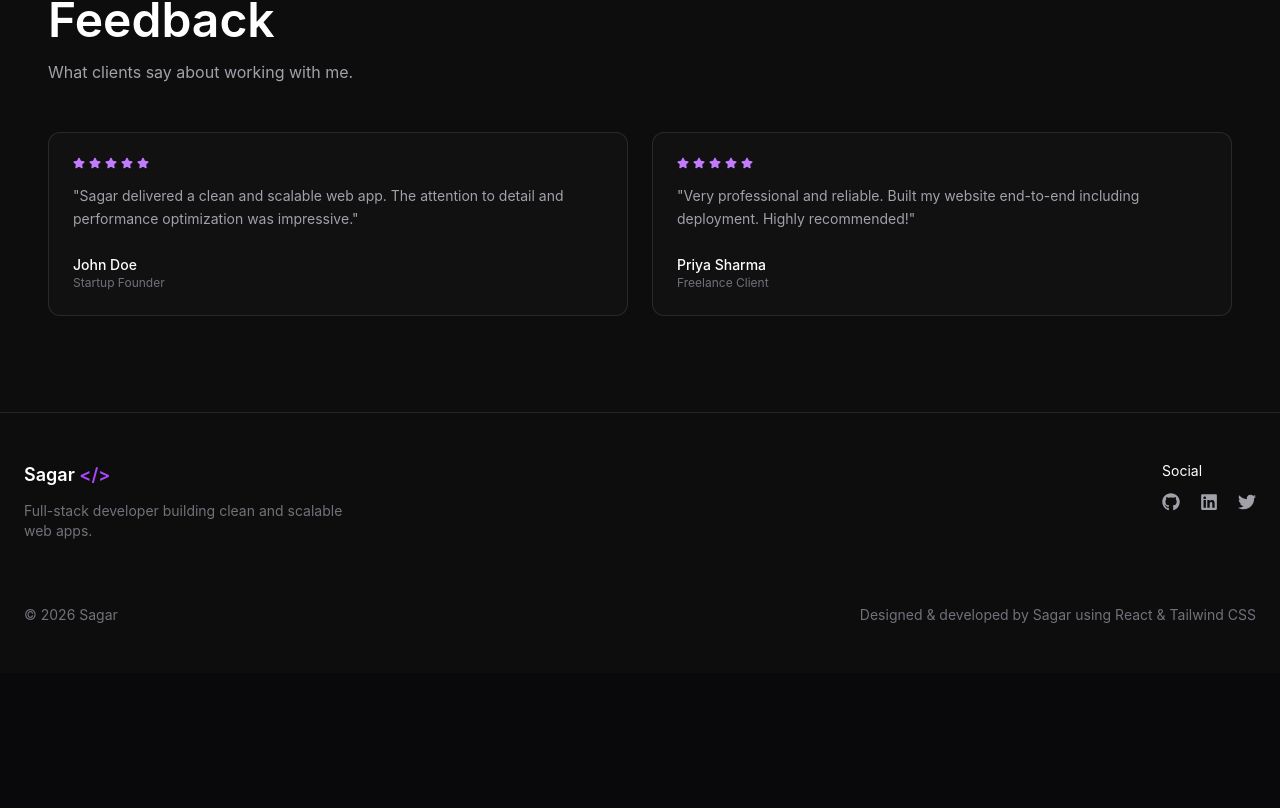
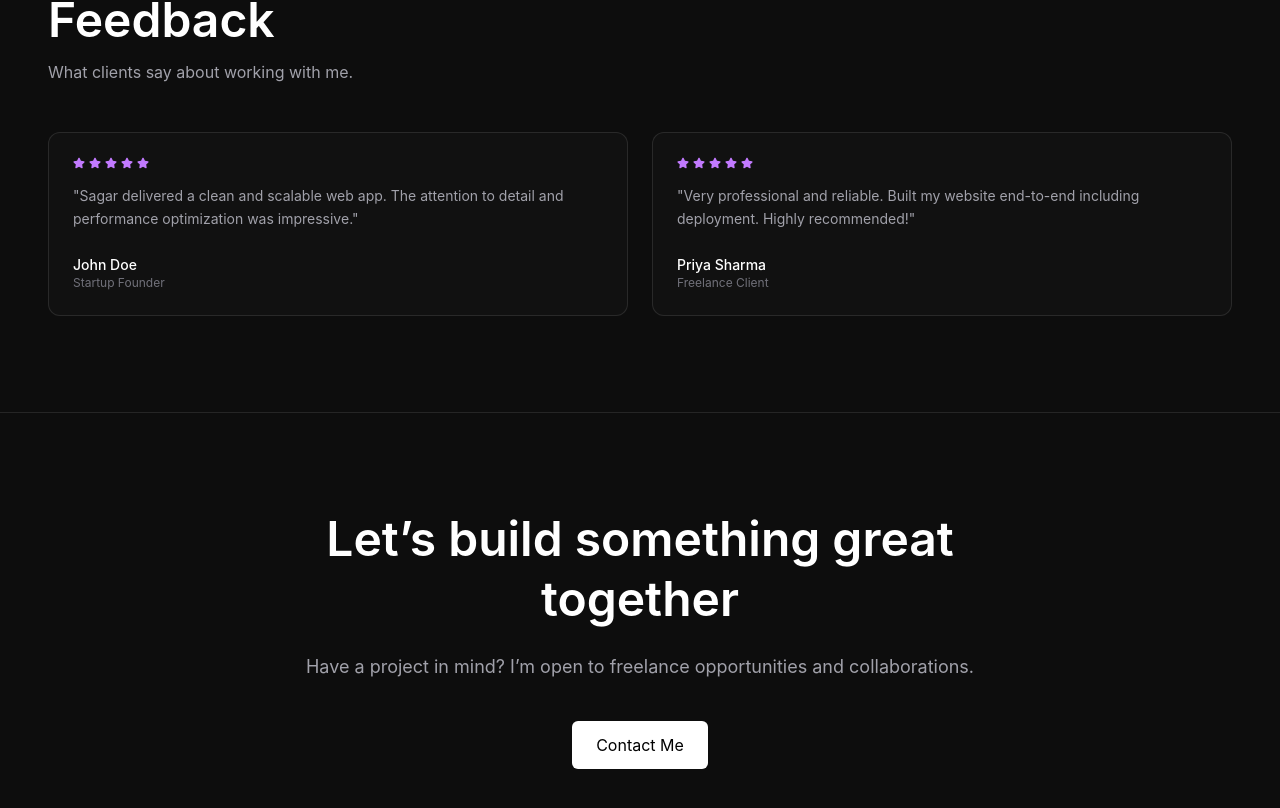
Before and after one commit to CodeManBist/Sagar-Portfolio, a React app in the folder frontend/: page / in a window 1280 px wide. Shown: the part 1930-2738 px from the top of the page. Before the commit the page ends 2603 px from the top, so only its background shows below. Built offline with nearby package versions, Linux system fonts and the light colour scheme; the HTML template or start-up script is replaced by a standard one.

Commit message:
testimonial add

```diff
--- /dev/null
+++ b/frontend/src/components/home/CTA.jsx
@@ -0,0 +1,34 @@
+import React from "react";
+
+const CTA = () => {
+  return (
+    <section className="py-24 bg-[#0d0d0d] border-t border-white/10">
+      <div className="max-w-7xl mx-auto px-6 md:px-10 lg:px-12">
+
+        <div className="max-w-2xl mx-auto text-center space-y-6">
+
+          {/* Heading */}
+          <h2 className="text-3xl md:text-5xl font-semibold text-white leading-tight">
+            Let’s build something great together
+          </h2>
+
+          {/* Description */}
+          <p className="text-[#a1a1aa] text-base md:text-lg">
+            Have a project in mind? I’m open to freelance opportunities and collaborations.
+          </p>
+
+          {/* CTA */}
+          <div className="pt-4">
+            <button className="px-6 py-3 rounded-md bg-white text-black hover:bg-neutral-200 transition cursor-pointer">
+              Contact Me
+            </button>
+          </div>
+
+        </div>
+
+      </div>
+    </section>
+  );
+};
+
+export default CTA;
--- a/frontend/src/pages/Home.jsx
+++ b/frontend/src/pages/Home.jsx
@@ -6,6 +6,7 @@ import TrustBar from '../components/home/TrustBar'
 import Services from '../components/home/Services'
 import Projects from '../components/home/Projects'
 import Testimonials from '../components/home/Testimonials'
+import CTA from '../components/home/CTA'
 
 const Home = () => {
   return (
@@ -16,6 +17,7 @@ const Home = () => {
         <Services />
         <Projects />
         <Testimonials />
+        <CTA />
         <Footer />
     </>
   )
```
